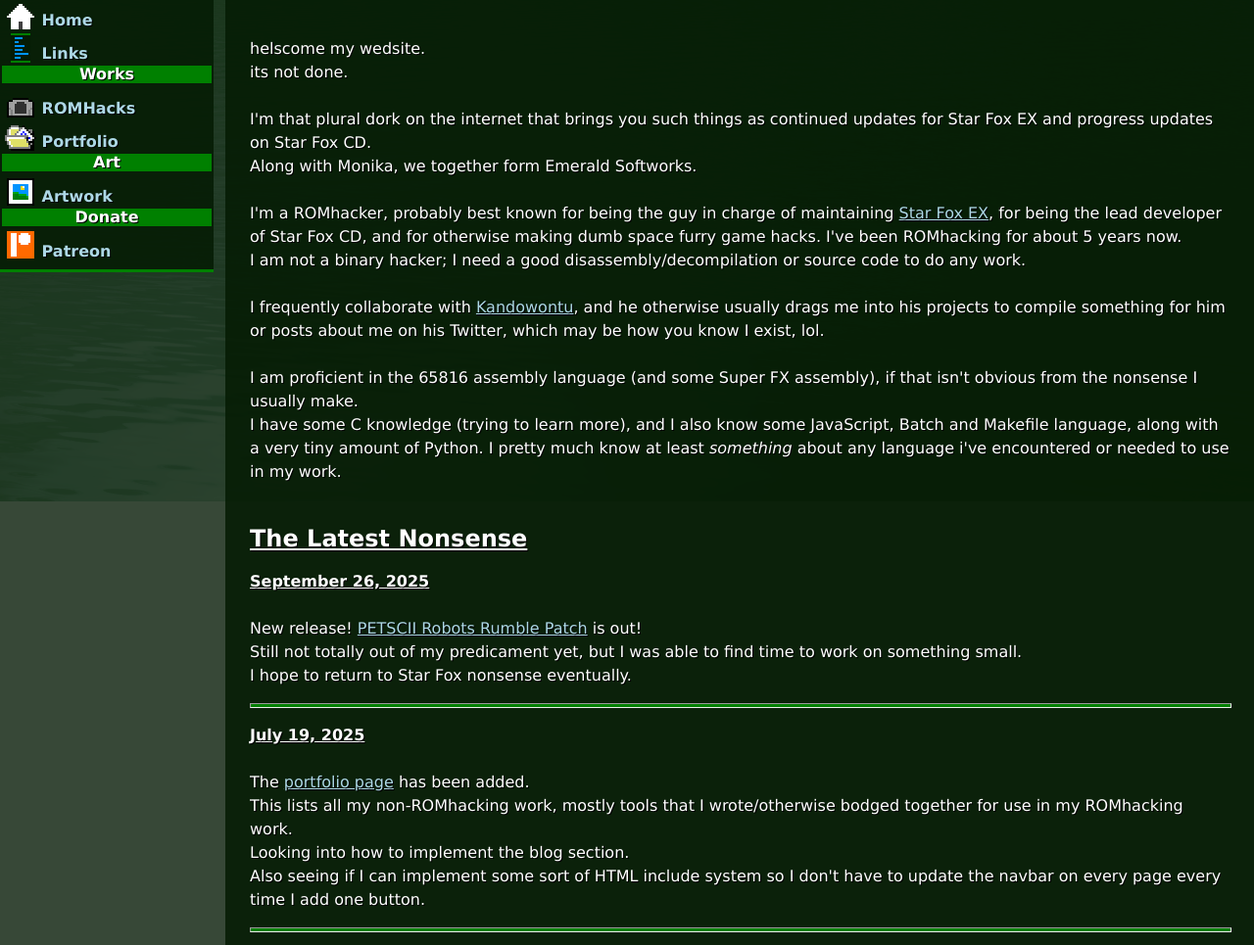
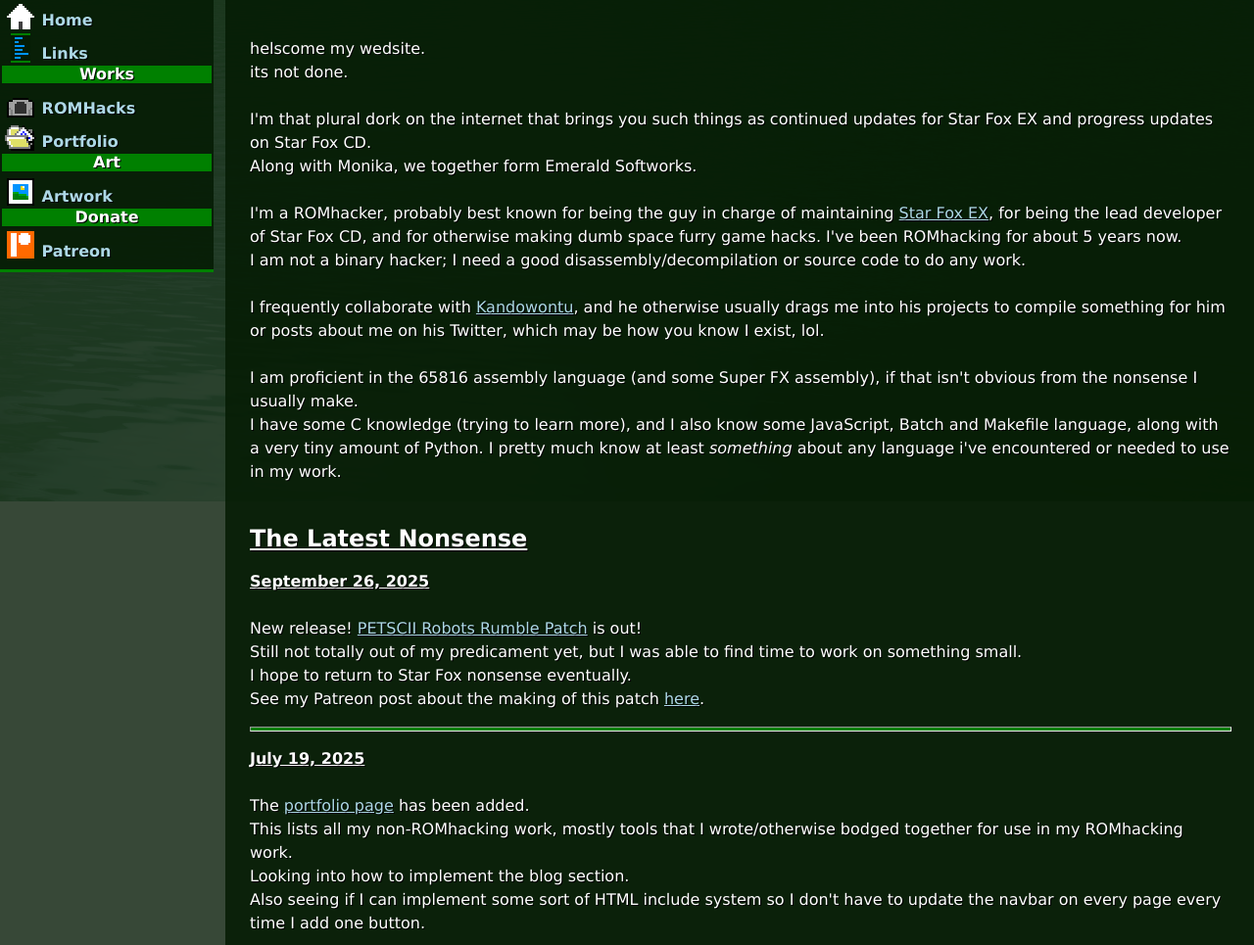
Before and after one commit to Sunlitspace542/sunlitspace542.github.io, a plain HTML site: page index.html in a window 1280 px wide. Shown: the part 92-1057 px from the top of the page at 98% size. Drawn offline with Linux system fonts and the light colour scheme.

```diff
--- a/index.html
+++ b/index.html
@@ -67,7 +67,8 @@
 					<br><br>
 					New release! <a href="https://rhpz.org/29534">PETSCII Robots Rumble Patch</a> is out!<br>
 					Still not totally out of my predicament yet, but I was able to find time to work on something small.<br>
-					I hope to return to Star Fox nonsense eventually.
+					I hope to return to Star Fox nonsense eventually.<br>
+					See my Patreon post about the making of this patch <a href="https://www.patreon.com/posts/attack-of-robots-139836737">here</a>.<br>
 				</p>
 				<hr>
 				<p>
```
